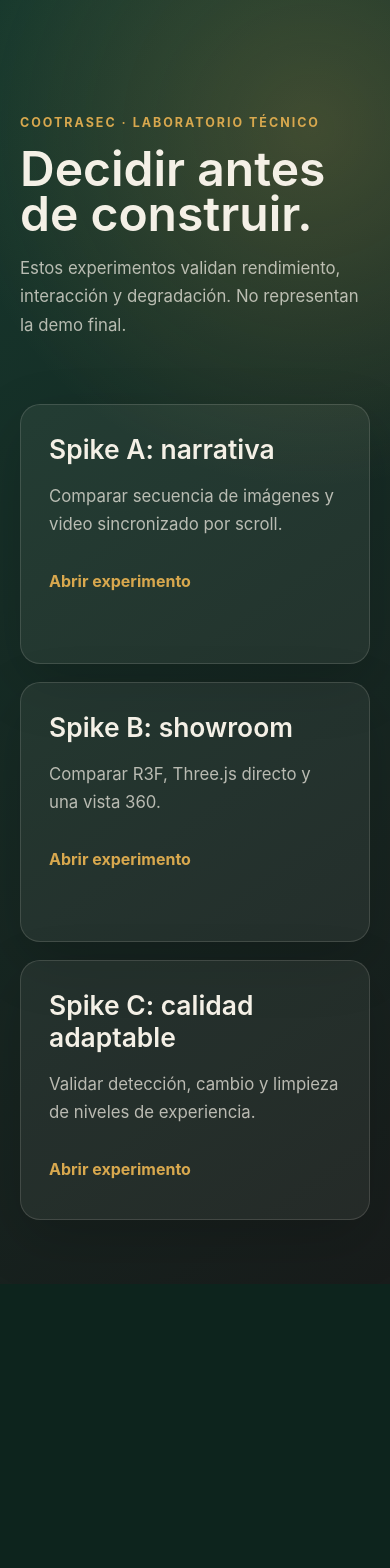
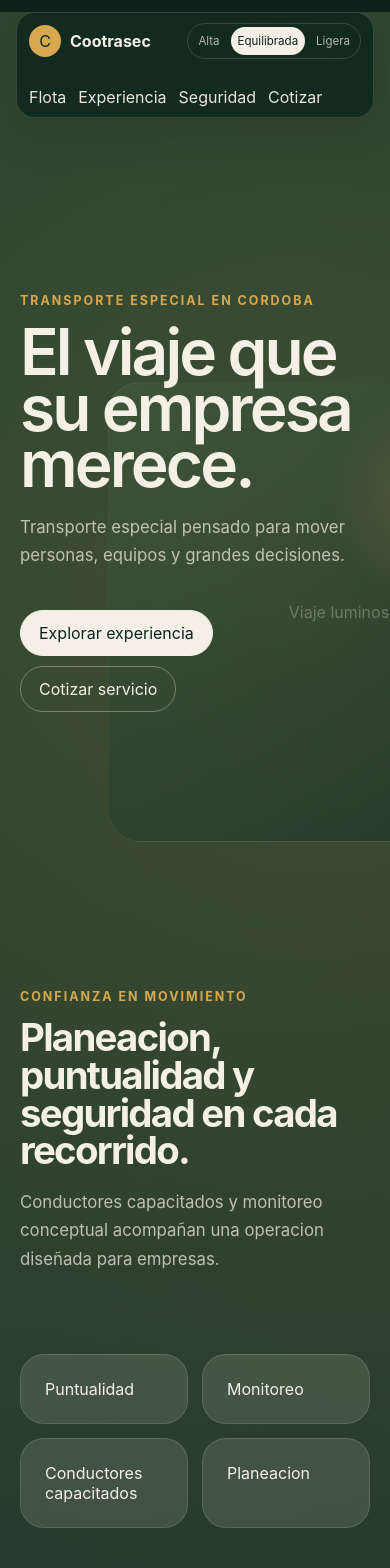
Before and after one commit to Danielfer31/Cootrasec, a React (Vite) app: page / in a window 390 px wide. Shown: the top 1568 px of the page. Before the commit the page ends 1284 px from the top, so only its background shows below. Built offline with nearby package versions, Linux system fonts and the light colour scheme.

Commit message:
feat: add final demo application shell

```diff
--- a/src/app/App.tsx
+++ b/src/app/App.tsx
@@ -1,72 +1,16 @@
+import { ExperienceProvider } from '../experience/ExperienceProvider'
+import { AdaptiveSpike } from '../spikes/adaptive/AdaptiveSpike'
 import { NarrativeSpike } from '../spikes/narrative/NarrativeSpike'
 import { ShowroomSpike } from '../spikes/showroom/ShowroomSpike'
-import { ExperienceProvider } from '../experience/ExperienceProvider'
-import { AdaptiveSpike } from '../spikes/adaptive/AdaptiveSpike'
+import { DemoApp } from './DemoApp'
 
 type SpikeName = 'narrative' | 'showroom' | 'adaptive'
-
-const spikes: Record<SpikeName, { label: string; description: string }> = {
-  narrative: {
-    label: 'Spike A: narrativa',
-    description: 'Comparar secuencia de imágenes y video sincronizado por scroll.',
-  },
-  showroom: {
-    label: 'Spike B: showroom',
-    description: 'Comparar R3F, Three.js directo y una vista 360.',
-  },
-  adaptive: {
-    label: 'Spike C: calidad adaptable',
-    description: 'Validar detección, cambio y limpieza de niveles de experiencia.',
-  },
-}
 
 function selectedSpike(): SpikeName | null {
   const value = new URLSearchParams(window.location.search).get('spike')
   return value === 'narrative' || value === 'showroom' || value === 'adaptive'
     ? value
     : null
-}
-
-function SpikePlaceholder({ name }: { name: SpikeName }) {
-  const spike = spikes[name]
-
-  return (
-    <main className="spike-screen">
-      <a className="back-link" href="/">Volver al laboratorio</a>
-      <p className="eyebrow">Experimento técnico aislado</p>
-      <h1>{spike.label}</h1>
-      <p>{spike.description}</p>
-      <div className="placeholder">
-        Este espacio recibirá la implementación y sus mediciones.
-      </div>
-    </main>
-  )
-}
-
-function LaboratoryHome() {
-  return (
-    <main>
-      <header className="hero">
-        <p className="eyebrow">Cootrasec · laboratorio técnico</p>
-        <h1>Decidir antes de construir.</h1>
-        <p>
-          Estos experimentos validan rendimiento, interacción y degradación.
-          No representan la demo final.
-        </p>
-      </header>
-      <section className="spike-grid" aria-label="Spikes disponibles">
-        {(Object.entries(spikes) as [SpikeName, (typeof spikes)[SpikeName]][]).map(
-          ([name, spike]) => (
-            <a className="spike-card" href={`/?spike=${name}`} key={name}>
-              <span>{spike.label}</span>
-              <p>{spike.description}</p>
-              <strong>Abrir experimento</strong>
-            </a>
-          ),
-        )}
-      </section>
-    </main>
-  )
 }
 
 export default function App() {
@@ -76,5 +20,5 @@ export default function App() {
   if (spike === 'adaptive') {
     return <ExperienceProvider><AdaptiveSpike /></ExperienceProvider>
   }
-  return spike ? <SpikePlaceholder name={spike} /> : <LaboratoryHome />
+  return <DemoApp />
 }
--- /dev/null
+++ b/src/app/DemoApp.css
@@ -0,0 +1,191 @@
+.demo-app {
+  width: 100%;
+  max-width: none;
+  padding: 0;
+  overflow: hidden;
+}
+
+.demo-app h1,
+.demo-app h2,
+.demo-app h3 {
+  letter-spacing: -0.045em;
+}
+
+.demo-app h2 {
+  max-width: 820px;
+  margin: 10px 0 18px;
+  font-size: clamp(2.4rem, 6vw, 5.6rem);
+  line-height: 0.98;
+}
+
+.demo-app h3 {
+  margin: 8px 0;
+  font-size: 1.7rem;
+}
+
+.demo-hero,
+.demo-section,
+.demo-closing {
+  width: min(var(--content-width), calc(100% - 40px));
+  margin: 0 auto;
+}
+
+.demo-hero {
+  position: relative;
+  min-height: calc(100vh - 90px);
+  display: grid;
+  align-content: center;
+  padding: 12vh 0;
+}
+
+.demo-hero .chapter-copy {
+  position: relative;
+  z-index: 2;
+  max-width: 760px;
+}
+
+.demo-hero h1 {
+  margin: 12px 0 20px;
+  font-size: clamp(4rem, 10vw, 8.5rem);
+  line-height: 0.88;
+}
+
+.hero-actions {
+  position: relative;
+  z-index: 2;
+  display: flex;
+  flex-wrap: wrap;
+  gap: 10px;
+  margin-top: 24px;
+}
+
+.button-link {
+  display: inline-flex;
+  padding: 12px 18px;
+  border: 1px solid rgba(244, 240, 230, 0.35);
+  border-radius: 999px;
+  text-decoration: none;
+}
+
+.button-link--primary {
+  border-color: var(--ivory);
+  color: var(--forest-deep);
+  background: var(--ivory);
+}
+
+.visual-placeholder {
+  min-height: 360px;
+  display: grid;
+  place-items: center;
+  border: 1px solid rgba(244, 240, 230, 0.14);
+  border-radius: 32px;
+  color: rgba(244, 240, 230, 0.52);
+  background:
+    radial-gradient(circle at 72% 25%, rgba(216, 168, 78, 0.34), transparent 24%),
+    linear-gradient(145deg, rgba(112, 166, 124, 0.2), rgba(13, 36, 29, 0.9));
+}
+
+.visual-placeholder--hero {
+  position: absolute;
+  z-index: 1;
+  inset: 5% -24% 5% 38%;
+  min-height: auto;
+  opacity: 0.82;
+}
+
+.demo-section {
+  min-height: 72vh;
+  display: grid;
+  align-content: center;
+  gap: 48px;
+  padding: 12vh 0;
+}
+
+.trust-grid,
+.fleet-grid {
+  display: grid;
+  grid-template-columns: repeat(4, 1fr);
+  gap: 14px;
+  padding: 0;
+  list-style: none;
+}
+
+.trust-grid li,
+.fleet-grid article,
+.quote-preview,
+.showroom-shell {
+  padding: 24px;
+  border: 1px solid rgba(244, 240, 230, 0.14);
+  border-radius: 24px;
+  background: var(--glass);
+}
+
+.fleet-grid {
+  grid-template-columns: repeat(3, 1fr);
+}
+
+.demo-reveal,
+.demo-showroom,
+.demo-quote {
+  grid-template-columns: minmax(0, 0.9fr) minmax(0, 1.1fr);
+  align-items: center;
+}
+
+.showroom-preview img {
+  display: block;
+  width: 100%;
+  border-radius: 18px;
+}
+
+.showroom-preview__features {
+  display: flex;
+  flex-wrap: wrap;
+  gap: 8px;
+  margin-top: 16px;
+}
+
+.showroom-preview__features span {
+  padding: 7px 10px;
+  border-radius: 999px;
+  color: var(--ivory-soft);
+  background: rgba(13, 36, 29, 0.7);
+  font-size: 0.78rem;
+}
+
+.showroom-status {
+  margin-bottom: 0;
+  font-size: 0.85rem;
+}
+
+.demo-closing {
+  min-height: 70vh;
+  display: grid;
+  place-items: center;
+  align-content: center;
+  padding: 12vh 0;
+  text-align: center;
+}
+
+.demo-closing .chapter-copy {
+  display: grid;
+  justify-items: center;
+}
+
+@media (max-width: 900px) {
+  .visual-placeholder--hero {
+    inset: 35% -60% 4% 25%;
+    opacity: 0.55;
+  }
+
+  .trust-grid,
+  .fleet-grid,
+  .demo-reveal,
+  .demo-showroom,
+  .demo-quote {
+    grid-template-columns: 1fr;
+  }
+
+  .trust-grid {
+    grid-template-columns: repeat(2, 1fr);
+  }
+}
--- /dev/null
+++ b/src/app/DemoApp.tsx
@@ -0,0 +1,111 @@
+import { lazy, Suspense } from 'react'
+import { demoContent, type ChapterId } from '../content/demoContent'
+import { ExperienceProvider } from '../experience/ExperienceProvider'
+import { AppHeader } from '../shell/AppHeader'
+import './DemoApp.css'
+
+const ShowroomPreview = lazy(() => import('./DemoShowroomPreview'))
+
+function chapter(id: ChapterId) {
+  const content = demoContent.chapters.find((item) => item.id === id)
+  if (!content) throw new Error(`Missing demo chapter: ${id}`)
+  return content
+}
+
+function ChapterCopy({ id, level = 2 }: { id: ChapterId; level?: 1 | 2 }) {
+  const content = chapter(id)
+  const Heading = level === 1 ? 'h1' : 'h2'
+
+  return (
+    <div className="chapter-copy">
+      <p className="eyebrow">{content.eyebrow}</p>
+      <Heading>{content.title}</Heading>
+      <p>{content.body}</p>
+    </div>
+  )
+}
+
+export function DemoApp() {
+  const trust = chapter('trust')
+  const hero = chapter('hero')
+  const showroom = chapter('showroom')
+  const quote = chapter('quote')
+  const closing = chapter('closing')
+
+  return (
+    <ExperienceProvider>
+      <AppHeader />
+      <main className="demo-app" id="main-content">
+        <section className="demo-hero" id="hero">
+          <ChapterCopy id="hero" level={1} />
+          <div className="hero-actions">
+            <a className="button-link button-link--primary" href="#experience">{hero.cta}</a>
+            <a className="button-link" href="#quote">Cotizar servicio</a>
+          </div>
+          <div className="visual-placeholder visual-placeholder--hero" aria-hidden="true">
+            <span>Viaje luminoso</span>
+          </div>
+        </section>
+
+        <section className="demo-section" id="safety">
+          <ChapterCopy id="trust" />
+          <ul className="trust-grid" aria-label={trust.title}>
+            {['Puntualidad', 'Monitoreo', 'Conductores capacitados', 'Planeacion'].map((item) => (
+              <li key={item}>{item}</li>
+            ))}
+          </ul>
+        </section>
+
+        <section className="demo-section" id="fleet">
+          <ChapterCopy id="fleet" />
+          <div className="fleet-grid">
+            {demoContent.vehicles.map((vehicle) => (
+              <article key={vehicle.id}>
+                <p className="eyebrow">{vehicle.category}</p>
+                <h3>{vehicle.name}</h3>
+                <p>{vehicle.description}</p>
+              </article>
+            ))}
+          </div>
+        </section>
+
+        <section className="demo-section demo-reveal" id="experience">
+          <ChapterCopy id="reveal" />
+          <div className="visual-placeholder" aria-hidden="true">
+            <span>Sinu tropical idealizado</span>
+          </div>
+        </section>
+
+        <section className="demo-section demo-showroom" id="showroom">
+          <div>
+            <ChapterCopy id="showroom" />
+            <a className="button-link button-link--primary" href="#quote">{showroom.cta}</a>
+          </div>
+          <div className="showroom-shell">
+            <Suspense fallback={<p className="showroom-status">Preparando vista interactiva...</p>}>
+              <ShowroomPreview />
+            </Suspense>
+            <p className="showroom-status">
+              La exploracion interactiva conservara puntos de interes y cotizacion en HTML.
+            </p>
+          </div>
+        </section>
+
+        <section className="demo-section demo-quote" id="quote">
+          <ChapterCopy id="quote" />
+          <div className="quote-preview">
+            <p>{demoContent.quote.notice}</p>
+            <a className="button-link button-link--primary" href="mailto:comercial@cootrasec.co">
+              {quote.cta}
+            </a>
+          </div>
+        </section>
+
+        <section className="demo-closing" id="closing">
+          <ChapterCopy id="closing" />
+          <a className="button-link button-link--primary" href="#quote">{closing.cta}</a>
+        </section>
+      </main>
+    </ExperienceProvider>
+  )
+}
--- /dev/null
+++ b/src/app/DemoShowroomPreview.tsx
@@ -0,0 +1,18 @@
+import { demoContent } from '../content/demoContent'
+
+export default function DemoShowroomPreview() {
+  const vehicle = demoContent.vehicles.find((item) => item.id === 'paradiso')
+  if (!vehicle) return null
+
+  return (
+    <div className="showroom-preview" aria-label="Vista conceptual del showroom">
+      <img
+        alt="Vista conceptual temporal del bus premium"
+        src="/spike-assets/turntable/frame-001.webp"
+      />
+      <div className="showroom-preview__features">
+        {vehicle.features.map((feature) => <span key={feature}>{feature}</span>)}
+      </div>
+    </div>
+  )
+}
```
Also changed, not shown: 1 other file (tests, documents, lock files or other folders).
